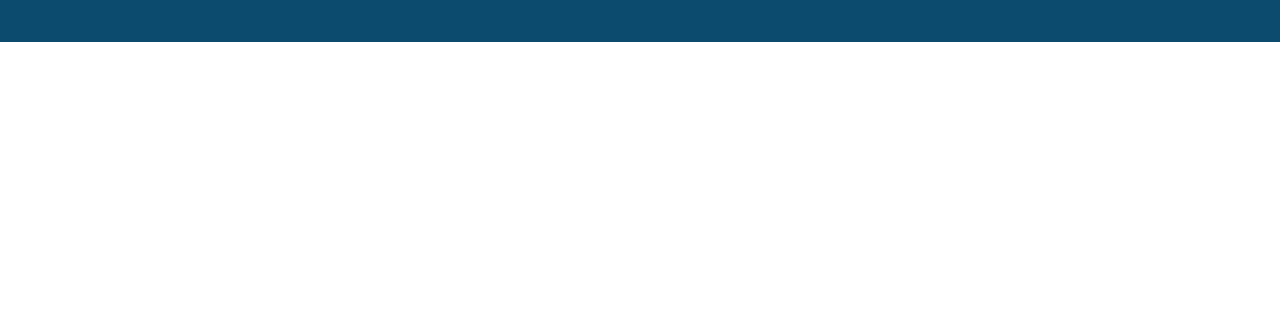
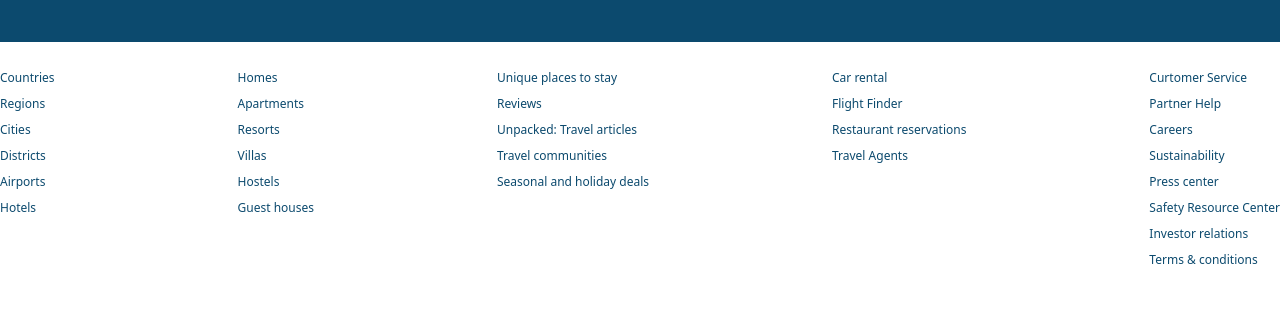
Before and after one commit to ahmadatif23/hotel-booking, a React (Create React App) app in the folder client/: page / in a window 1280 px wide. Shown: the part 1732-2058 px from the top of the page. Before the commit the page ends 1774 px from the top, so only its background shows below. Built offline with nearby package versions, Linux system fonts and the light colour scheme.

Commit message:
footer & list

```diff
--- /dev/null
+++ b/client/src/components/footer/Footer.jsx
@@ -0,0 +1,55 @@
+const Footer = () => {
+    return (
+        <div className="w-full container text-xs">
+            <div className="w-full flex justify-between mb-12">
+                <ul className="fList text-sky-900">
+                    <li className="mb-2.5">Countries</li>
+                    <li className="mb-2.5">Regions</li>
+                    <li className="mb-2.5">Cities</li>
+                    <li className="mb-2.5">Districts</li>
+                    <li className="mb-2.5">Airports</li>
+                    <li className="mb-2.5">Hotels</li>
+                </ul>
+
+                <ul className="fList text-sky-900">
+                    <li className="mb-2.5">Homes </li>
+                    <li className="mb-2.5">Apartments </li>
+                    <li className="mb-2.5">Resorts </li>
+                    <li className="mb-2.5">Villas</li>
+                    <li className="mb-2.5">Hostels</li>
+                    <li className="mb-2.5">Guest houses</li>
+                </ul>
+
+                <ul className="fList text-sky-900">
+                    <li className="mb-2.5">Unique places to stay </li>
+                    <li className="mb-2.5">Reviews</li>
+                    <li className="mb-2.5">Unpacked: Travel articles </li>
+                    <li className="mb-2.5">Travel communities </li>
+                    <li className="mb-2.5">Seasonal and holiday deals </li>
+                </ul>
+
+                <ul className="fList text-sky-900">
+                    <li className="mb-2.5">Car rental </li>
+                    <li className="mb-2.5">Flight Finder</li>
+                    <li className="mb-2.5">Restaurant reservations </li>
+                    <li className="mb-2.5">Travel Agents </li>
+                </ul>
+
+                <ul className="fList text-sky-900">
+                    <li className="mb-2.5">Curtomer Service</li>
+                    <li className="mb-2.5">Partner Help</li>
+                    <li className="mb-2.5">Careers</li>
+                    <li className="mb-2.5">Sustainability</li>
+                    <li className="mb-2.5">Press center</li>
+                    <li className="mb-2.5">Safety Resource Center</li>
+                    <li className="mb-2.5">Investor relations</li>
+                    <li className="mb-2.5">Terms & conditions</li>
+                </ul>
+            </div>
+
+            <div className="fText">Copyright © 2022 Lamabooking.</div>
+        </div>
+    )
+}
+
+export default Footer
--- a/client/src/components/header/Header.jsx
+++ b/client/src/components/header/Header.jsx
@@ -1,4 +1,4 @@
-import { useLocation } from 'react-router-dom'
+import { useLocation, useNavigate } from 'react-router-dom'
 import { FontAwesomeIcon } from '@fortawesome/react-fontawesome'
 import { faBed, faCalendarDay, faCar, faPerson, faPlane, faTaxi } from '@fortawesome/free-solid-svg-icons'
 import { DateRange } from 'react-date-range'
@@ -10,6 +10,7 @@
 
 const Header = () => {
   // SET DATE
+  const [destination, setDestination] = useState('')
   const [openDate, setOpenDate] = useState(false)
   const [date, setDate] = useState([
     {
@@ -27,6 +28,9 @@
     room: 1
   })
 
+  // DECLARE NAVIGATE
+  const navigate = useNavigate()
+
   // OPTIONS FUNCTION
   const handleOption = (name, operation) => {
     setOptions(prevOptions => {
@@ -35,6 +39,11 @@
         [name]: operation === 'add' ? (options[name] + 1) : (options[name] - 1)
       }
     })
+  }
+
+  // GO TO ROUTE ON SEARCH
+  const handleSearch = () => {
+    navigate('/hotels', { state: {destination, date, options  } })
   }
 
   return (
@@ -74,7 +83,7 @@
                 <div className='bg-white rounded-xl flex items-center justify-around p-2.5 absolute bottom-0 transform translate-y-1/2 w-full container shadow-md'>
                   <div className='flex items-center gap-2.5'>
                     <FontAwesomeIcon icon={ faBed } className='text-gray-400'/>
-                    <input type="text" placeholder='Where are you going?' className='outline-none' />
+                    <input onChange={ e => setDestination(e.target.value) } type="text" placeholder='Where are you going?' className='outline-none text-gray-800' />
                   </div>
 
                   <div className='flex items-center gap-2.5'>
@@ -134,7 +143,7 @@
                   </div>
 
                   <div>
-                    <button className='bg-sky-400 text-white text-sm tracking-wider px-6 p-2.5 rounded-full shadow'>Search</button>
+                    <button onClick={ handleSearch } className='bg-sky-400 text-white text-sm tracking-wider px-6 p-2.5 rounded-full shadow'>Search</button>
                   </div>
                 </div>
               </>
--- a/client/src/pages/home/Home.jsx
+++ b/client/src/pages/home/Home.jsx
@@ -2,6 +2,7 @@
 import PropertyList from "../../components/propertyList/PropertyList"
 import FeaturedProperties from "../../components/featuredProperties/FeaturedProperties"
 import MailList from "../../components/mailList/MailList"
+import Footer from "../../components/footer/Footer"
 
 const Home = () => {
   return (
@@ -15,6 +16,8 @@
       <FeaturedProperties />
 
       <MailList />
+
+      <Footer />
     </div>
   )
 }
--- a/client/src/pages/list/List.jsx
+++ b/client/src/pages/list/List.jsx
@@ -1,6 +1,81 @@
+import { useState } from "react"
+import { useLocation } from "react-router-dom"
+import { DateRange } from 'react-date-range'
+import { format } from 'date-fns'
+
 const List = () => {
+  const location = useLocation()
+  const [destination, setDestination] = useState(location.state.destination)
+  const [openDate, setOpenDate] = useState(false)
+  const [date, setDate] = useState(location.state.date)
+  const [options, setOptions] = useState(location.state.options)
+
   return (
-    <div>
+    <div className="flex justify-center mt-5">
+      <div className="w-full container flex gap-5">
+        <div className="flex-1 bg-yellow-400 p-2.5 rounded-lg sticky top-2.5 h-max">
+          <h1 className="text-xl text-gray-500 mb-2.5">Search</h1>
+
+          <div className="flex flex-col gap-1 mb-2.5">
+            <label className="text-xs">Destination</label>
+            <input placeholder={destination} type="text" className="h-7 border-0 p-1" />
+          </div>
+
+          <div className="flex flex-col gap-1 mb-2.5">
+            <label className="text-xs">Check-in Date</label>
+
+            <span onClick={() => setOpenDate(!openDate)} className="h-7 p-1 bg-white flex items-center cursor-pointer">
+              {`${format( date[0].startDate, "MM/dd/yyyy" )} to ${format(date[0].endDate, "MM/dd/yyyy")}`}
+            </span>
+
+            {
+              openDate &&
+              <DateRange
+                onChange={(item) => setDate([item.selection])}
+                minDate={new Date()}
+                ranges={date}
+              />
+            }
+          </div>
+
+          <div className="flex flex-col gap-1 mb-2.5">
+            <label className="text-xs">Options</label>
+
+            <div className="lsOptions p-2.5">
+              <div className="lsOptionItem flex justify-between mb-2.5 text-gray-500 text-xs">
+                <span className="lsOptionText"> Min price <small>per night</small> </span>
+                <input type="number" className="lsOptionInput w-12" />
+              </div>
+
+              <div className="lsOptionItem flex justify-between mb-2.5 text-gray-500 text-xs">
+                <span className="lsOptionText"> Max price <small>per night</small> </span>
+                <input type="number" className="lsOptionInput w-12" />
+              </div>
+
+              <div className="lsOptionItem flex justify-between mb-2.5 text-gray-500 text-xs">
+                <span className="lsOptionText">Adult</span>
+                <input type="number" min={1} className="lsOptionInput w-12" placeholder={options.adult} />
+              </div>
+
+              <div className="lsOptionItem flex justify-between mb-2.5 text-gray-500 text-xs">
+                <span className="lsOptionText">Children</span>
+                <input type="number" min={0} className="lsOptionInput w-12" placeholder={options.children} />
+              </div>
+
+              <div className="lsOptionItem flex justify-between mb-2.5 text-gray-500 text-xs">
+                <span className="lsOptionText">Room</span>
+                <input type="number" min={1} className="lsOptionInput w-12" placeholder={options.room} />
+              </div>
+            </div>
+          </div>
+
+          <button className="p-2.5 bg-sky-600 text-white w-full font-medium rounded-lg">Search</button>
+        </div>
+
+        <div className="listResult flex-[3]">
+
+        </div>
+      </div>
     </div>
   )
 }
```
